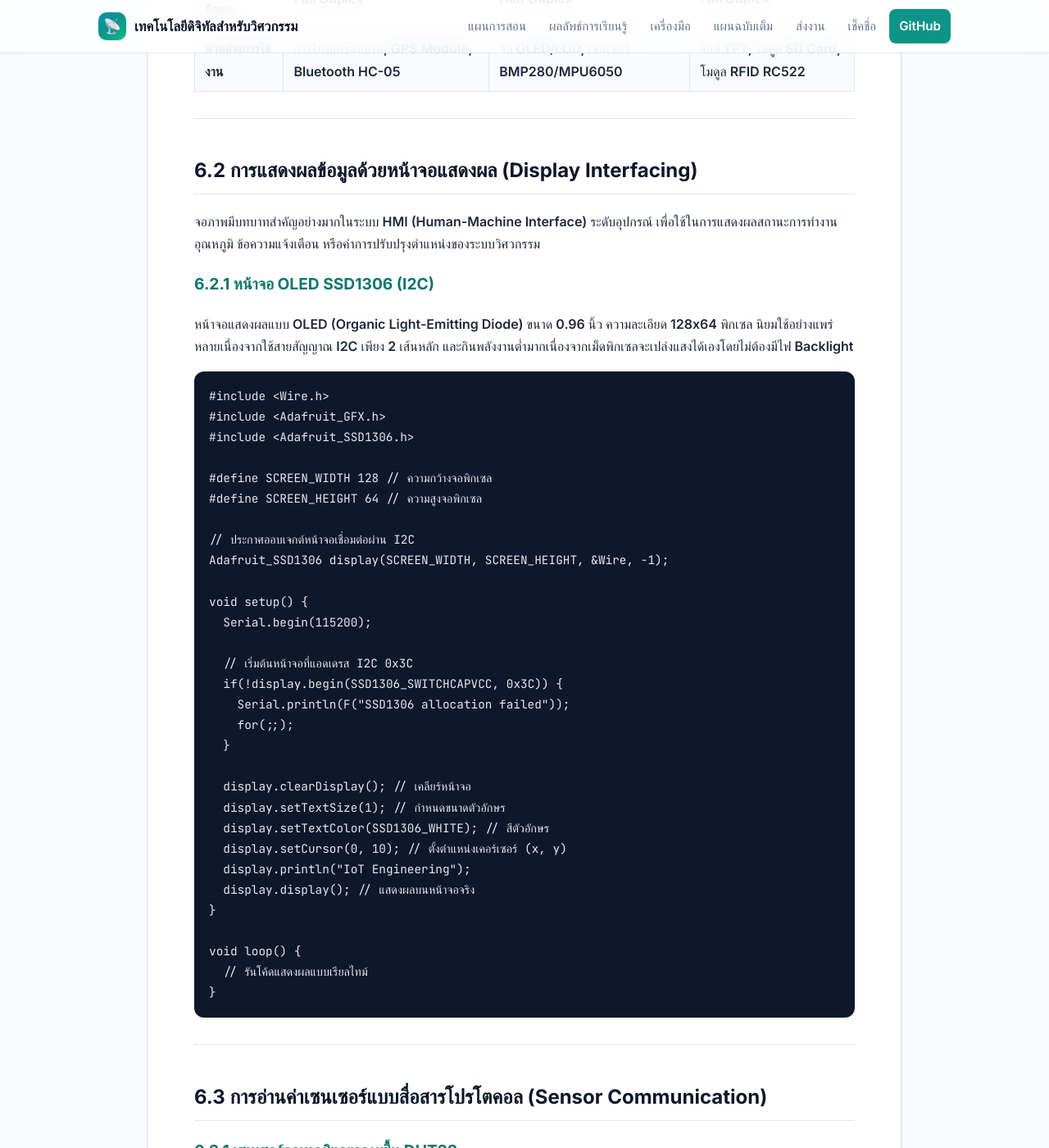
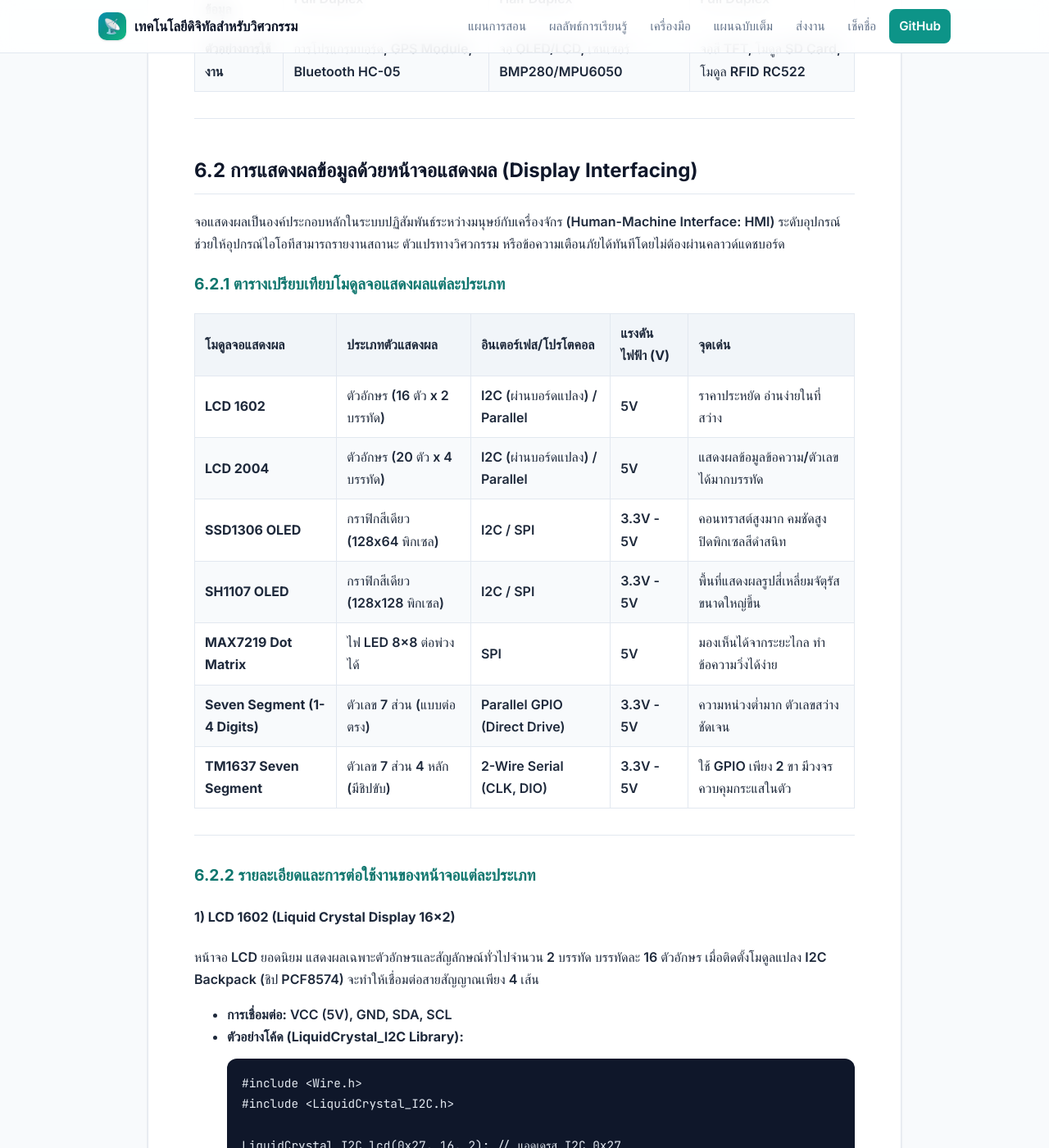
Before and after one commit to alfaXphoori/TechEngineering, a Jekyll site: the page built from chapters/ch06-display-sensors/README.md, in a window 1280 px wide and 1400 px high, scrolled down 1185 px. Shown: the whole window at 82% size. Built offline with Jekyll 4.4.1, drawn with Linux system fonts in a browser that asks for light colours; some web fonts are replaced; our own code applies the rules of GitHub Pages for plain Markdown files; some of the changed text lies outside the part shown.

Commit message:
Add detailed guides and comparison for LCD, OLED, Dot Matrix, and Seven Segment displays in Chapter 6

````diff
--- a/chapters/ch06-display-sensors/README.md
+++ b/chapters/ch06-display-sensors/README.md
@@ -1,5 +1,5 @@
 # Chapter 6: การแสดงผลและการอ่านค่าเซนเซอร์ด้วยโปรโตคอลสื่อสาร
-## Display & Sensor Interfacing (I2C, SPI, UART, OLED, LCD, DHT22, BMP280)
+## Display & Sensor Interfacing (I2C, SPI, UART, OLED, LCD, Dot Matrix, Seven Segment, DHT22, BMP280)
 
 ---
 
@@ -22,43 +22,192 @@
 
 ## 6.2 การแสดงผลข้อมูลด้วยหน้าจอแสดงผล (Display Interfacing)
 
-จอภาพมีบทบาทสำคัญอย่างมากในระบบ HMI (Human-Machine Interface) ระดับอุปกรณ์ เพื่อใช้ในการแสดงผลสถานะการทำงาน อุณหภูมิ ข้อความแจ้งเตือน หรือค่าการปรับปรุงตำแหน่งของระบบวิศวกรรม
+จอแสดงผลเป็นองค์ประกอบหลักในระบบปฏิสัมพันธ์ระหว่างมนุษย์กับเครื่องจักร (Human-Machine Interface: HMI) ระดับอุปกรณ์ ช่วยให้อุปกรณ์ไอโอทีสามารถรายงานสถานะ ตัวแปรทางวิศวกรรม หรือข้อความเตือนภัยได้ทันทีโดยไม่ต้องผ่านคลาวด์แดชบอร์ด
 
-### 6.2.1 หน้าจอ OLED SSD1306 (I2C)
-หน้าจอแสดงผลแบบ OLED (Organic Light-Emitting Diode) ขนาด 0.96 นิ้ว ความละเอียด 128x64 พิกเซล นิยมใช้อย่างแพร่หลายเนื่องจากใช้สายสัญญาณ I2C เพียง 2 เส้นหลัก และกินพลังงานต่ำมากเนื่องจากเม็ดพิกเซลจะเปล่งแสงได้เองโดยไม่ต้องมีไฟ Backlight
+### 6.2.1 ตารางเปรียบเทียบโมดูลจอแสดงผลแต่ละประเภท
 
-```cpp
-#include <Wire.h>
-#include <Adafruit_GFX.h>
-#include <Adafruit_SSD1306.h>
+| โมดูลจอแสดงผล | ประเภทตัวแสดงผล | อินเตอร์เฟส/โปรโตคอล | แรงดันไฟฟ้า (V) | จุดเด่น |
+| :--- | :--- | :--- | :--- | :--- |
+| **LCD 1602** | ตัวอักษร (16 ตัว x 2 บรรทัด) | I2C (ผ่านบอร์ดแปลง) / Parallel | 5V | ราคาประหยัด อ่านง่ายในที่สว่าง |
+| **LCD 2004** | ตัวอักษร (20 ตัว x 4 บรรทัด) | I2C (ผ่านบอร์ดแปลง) / Parallel | 5V | แสดงผลข้อมูลข้อความ/ตัวเลขได้มากบรรทัด |
+| **SSD1306 OLED** | กราฟิกสีเดียว (128x64 พิกเซล) | I2C / SPI | 3.3V - 5V | คอนทราสต์สูงมาก คมชัดสูง ปิดพิกเซลสีดำสนิท |
+| **SH1107 OLED** | กราฟิกสีเดียว (128x128 พิกเซล) | I2C / SPI | 3.3V - 5V | พื้นที่แสดงผลรูปสี่เหลี่ยมจัตุรัสขนาดใหญ่ขึ้น |
+| **MAX7219 Dot Matrix** | ไฟ LED 8x8 ต่อพ่วงได้ | SPI | 5V | มองเห็นได้จากระยะไกล ทำข้อความวิ่งได้ง่าย |
+| **Seven Segment (1-4 Digits)** | ตัวเลข 7 ส่วน (แบบต่อตรง) | Parallel GPIO (Direct Drive) | 3.3V - 5V | ความหน่วงต่ำมาก ตัวเลขสว่างชัดเจน |
+| **TM1637 Seven Segment** | ตัวเลข 7 ส่วน 4 หลัก (มีชิปขับ) | 2-Wire Serial (CLK, DIO) | 3.3V - 5V | ใช้ GPIO เพียง 2 ขา มีวงจรควบคุมกระแสในตัว |
 
-#define SCREEN_WIDTH 128 // ความกว้างจอพิกเซล
-#define SCREEN_HEIGHT 64 // ความสูงจอพิกเซล
+---
 
-// ประกาศออบเจกต์หน้าจอเชื่อมต่อผ่าน I2C
-Adafruit_SSD1306 display(SCREEN_WIDTH, SCREEN_HEIGHT, &Wire, -1);
+### 6.2.2 รายละเอียดและการต่อใช้งานของหน้าจอแต่ละประเภท
 
-void setup() {
-  Serial.begin(115200);
+#### 1) LCD 1602 (Liquid Crystal Display 16x2)
+หน้าจอ LCD ยอดนิยม แสดงผลเฉพาะตัวอักษรและสัญลักษณ์ทั่วไปจำนวน 2 บรรทัด บรรทัดละ 16 ตัวอักษร เมื่อติดตั้งโมดูลแปลง I2C Backpack (ชิป PCF8574) จะทำให้เชื่อมต่อสายสัญญาณเพียง 4 เส้น
+*   **การเชื่อมต่อ:** VCC (5V), GND, SDA, SCL
+*   **ตัวอย่างโค้ด (LiquidCrystal_I2C Library):**
+    ```cpp
+    #include <Wire.h>
+    #include <LiquidCrystal_I2C.h>
 
-  // เริ่มต้นหน้าจอที่แอดเดรส I2C 0x3C
-  if(!display.begin(SSD1306_SWITCHCAPVCC, 0x3C)) {
-    Serial.println(F("SSD1306 allocation failed"));
-    for(;;);
-  }
+    LiquidCrystal_I2C lcd(0x27, 16, 2); // แอดเดรส I2C 0x27
 
-  display.clearDisplay(); // เคลียร์หน้าจอ
-  display.setTextSize(1); // กำหนดขนาดตัวอักษร
-  display.setTextColor(SSD1306_WHITE); // สีตัวอักษร
-  display.setCursor(0, 10); // ตั้งตำแหน่งเคอร์เซอร์ (x, y)
-  display.println("IoT Engineering");
-  display.display(); // แสดงผลบนหน้าจอจริง
-}
+    void setup() {
+      lcd.init();
+      lcd.backlight();
+      lcd.setCursor(0, 0);
+      lcd.print("IoT Engineering");
+      lcd.setCursor(0, 1);
+      lcd.print("Temp: 25.4 C");
+    }
+    void loop() {}
+    ```
 
-void loop() {
-  // รันโค้ดแสดงผลแบบเรียลไทม์
-}
-```
+#### 2) LCD 2004 (Liquid Crystal Display 20x4)
+หน้าจอ LCD ขนาดใหญ่ขึ้น แสดงผลได้ 4 บรรทัด บรรทัดละ 20 ตัวอักษร เหมาะสำหรับการมอนิเตอร์ตัวแปรวิศวกรรมหลายตัวพร้อมกัน เช่น การแสดงค่าเซนเซอร์อุณหภูมิ ความชื้น ความดัน และสถานะโหลดไปพร้อมกัน
+*   **การเชื่อมต่อ:** VCC (5V), GND, SDA, SCL
+*   **ตัวอย่างโค้ด (LiquidCrystal_I2C Library):**
+    ```cpp
+    #include <Wire.h>
+    #include <LiquidCrystal_I2C.h>
+
+    LiquidCrystal_I2C lcd(0x27, 20, 4); // แอดเดรส I2C 0x27 ขนาด 20x4
+
+    void setup() {
+      lcd.init();
+      lcd.backlight();
+      lcd.setCursor(0, 0);
+      lcd.print("BOILER MONITOR SYSTEM");
+      lcd.setCursor(0, 1);
+      lcd.print("Temp: 28.5 C");
+      lcd.setCursor(0, 2);
+      lcd.print("Pres: 1.01 atm");
+      lcd.setCursor(0, 3);
+      lcd.print("Pump Status: RUNNING");
+    }
+    void loop() {}
+    ```
+
+#### 3) SSD1306 OLED (Monochrome 128x64 OLED)
+จอภาพเทคโนโลยี OLED แสดงผลกราฟิกและอักษรสีเดียวขนาด 0.96 นิ้ว มีความละเอียด 128x64 พิกเซล เปล่งแสงได้เองโดยไม่ต้องมีไฟหลัง (Backlight) คอนทราสต์สูงและประหยัดพลังงาน
+*   **การเชื่อมต่อ:** VCC (3.3V/5V), GND, SDA, SCL
+*   **ตัวอย่างโค้ด (Adafruit SSD1306 Library):**
+    ```cpp
+    #include <Wire.h>
+    #include <Adafruit_GFX.h>
+    #include <Adafruit_SSD1306.h>
+
+    #define SCREEN_WIDTH 128
+    #define SCREEN_HEIGHT 64
+    Adafruit_SSD1306 display(SCREEN_WIDTH, SCREEN_HEIGHT, &Wire, -1);
+
+    void setup() {
+      display.begin(SSD1306_SWITCHCAPVCC, 0x3C); // แอดเดรส I2C 0x3C
+      display.clearDisplay();
+      display.setTextSize(1);
+      display.setTextColor(SSD1306_WHITE);
+      display.setCursor(0, 10);
+      display.println("SSD1306 OLED 128x64");
+      display.display();
+    }
+    void loop() {}
+    ```
+
+#### 4) SH1107 OLED (Monochrome 128x128 OLED)
+หน้าจอ OLED ที่ใช้ตัวชิปขับคุมรุ่น SH1107 ให้ความละเอียดสูงในระดับสี่เหลี่ยมจัตุรัส 128x128 พิกเซล ช่วยเพิ่มเนื้อหาพื้นที่แสดงผลเชิงกราฟิก เส้นกราฟวิเคราะห์แนวโน้ม หรือไอคอนเมนูสั่งงาน
+*   **การเชื่อมต่อ:** VCC (3.3V/5V), GND, SDA, SCL
+*   **ตัวอย่างโค้ด (Adafruit SH110X Library):**
+    ```cpp
+    #include <Wire.h>
+    #include <Adafruit_GFX.h>
+    #include <Adafruit_SH110X.h>
+
+    #define SCREEN_WIDTH 128
+    #define SCREEN_HEIGHT 128
+    Adafruit_SH1107 display = Adafruit_SH1107(SCREEN_WIDTH, SCREEN_HEIGHT, &Wire, -1);
+
+    void setup() {
+      display.begin(0x3C, true); // แอดเดรส I2C 0x3C
+      display.clearDisplay();
+      display.setTextSize(1);
+      display.setTextColor(SH110X_WHITE);
+      display.setCursor(0, 10);
+      display.println("SH1107 OLED 128x128");
+      display.display();
+    }
+    void loop() {}
+    ```
+
+#### 5) MAX7219 LED Dot Matrix
+โมดูลแสดงผลแบบจุดต่อพ่วงไฟ LED ขนาด 8x8 จุด ควบคุมผ่านชิปขับ MAX7219 โดยส่งข้อมูลทางโปรโตคอล SPI ใช้สำหรับการแสดงผลข้อความ ตัวเลข หรือกราฟิกขนาดใหญ่มองเห็นระยะไกล สามารถนำมาเชื่อมต่ออนุกรม (Cascade/Daisy-chain) ร่วมกันหลายโมดูลได้
+*   **การเชื่อมต่อ:** VCC (5V), GND, DIN (Data Input), CS (Chip Select), CLK (Clock Input)
+*   **ตัวอย่างโค้ด (LedControl Library):**
+    ```cpp
+    #include "LedControl.h"
+
+    // พิน DIN->12, CLK->11, CS->10, จำนวน 1 โมดูล
+    LedControl lc = LedControl(12, 11, 10, 1);
+
+    void setup() {
+      lc.shutdown(0, false);       // เปิดการทำงานโมดูลที่ 0
+      lc.setIntensity(0, 8);       // กำหนดความสว่าง (0-15)
+      lc.clearDisplay(0);          // เคลียร์จอภาพ
+
+      // แสดงอักษร 'E' บน Dot Matrix
+      byte charE[8] = {0xFF,0x80,0x80,0xF8,0x80,0x80,0xFF,0x00};
+      for(int i=0; i<8; i++) {
+        lc.setRow(0, i, charE[i]);
+      }
+    }
+    void loop() {}
+    ```
+
+#### 6) Seven Segment Display (ต่อตรง 1 - 4 หลัก)
+อุปกรณ์แสดงผลตัวเลข 7 ส่วนดั้งเดิม ใช้การเปิด-ปิดหลอดไฟ LED แต่ละส่วน (a ถึง g และจุด dp) หากมีหลายหลัก (เช่น 4 หลัก) จะต้องทำการสแกนสลับหลักอย่างรวดเร็ว (Multiplexing) เพื่อคงแสงที่มองเห็นด้วยตาเปล่าโดยประหยัดการเชื่อมต่อ GPIO
+*   **การเชื่อมต่อ:** ต่อเข้ากับ GPIO ของ MCU โดยตรงผ่านตัวต้านทานจำกัดกระแส (ปกติใช้สาย 8 ถึง 12 เส้น)
+*   **ตัวอย่างโค้ด (SevSeg Library สำหรับแสดงเลข 4 หลัก):**
+    ```cpp
+    #include "SevSeg.h"
+    SevSeg sevseg;
+
+    void setup() {
+      byte numDigits = 4;
+      byte digitPins[] = {2, 3, 4, 5};             // พินควบคุมแต่ละหลัก
+      byte segmentPins[] = {6, 7, 8, 9, 10, 11, 12, 13}; // พิน a,b,c,d,e,f,g,dp
+
+      sevseg.begin(COMMON_ANODE, numDigits, digitPins, segmentPins);
+      sevseg.setBrightness(90);
+    }
+
+    void loop() {
+      sevseg.setNumber(2026, 0); // แสดงตัวเลข 2026
+      sevseg.refreshDisplay();   // ต้องเรียกทำงานลูปแสดงผลอย่างต่อเนื่อง
+    }
+    ```
+
+#### 7) TM1637 Seven Segment Display
+โมดูลตัวแสดงเลข 7 ส่วน 4 หลัก สำเร็จรูปที่ติดตั้งชิปขับไดรเวอร์ TM1637 ช่วยลดพอร์ตเชื่อมต่อ GPIO เหลือเพียงสายส่งสัญญาณข้อมูล 2 เส้น มีวงจรควบคุมความสว่างและสลับเฟรมให้เสร็จสรรพ
+*   **การเชื่อมต่อ:** VCC (3.3V/5V), GND, CLK, DIO
+*   **ตัวอย่างโค้ด (TM1637Display Library):**
+    ```cpp
+    #include <TM1637Display.h>
+
+    #define CLK 2
+    #define DIO 3
+    TM1637Display display(CLK, DIO);
+
+    void setup() {
+      display.setBrightness(0x0f); // ความสว่างสูงสุด
+
+      // แสดงผลคำว่า "PLAY" ผ่านเซกเมนต์
+      uint8_t play[] = {
+        0x73, // P
+        0x38, // L
+        0x77, // A
+        0x6e  // Y
+      };
+      display.setSegments(play);
+    }
+    void loop() {}
+    ```
 
 ---
 
````
Also changed, not shown: chapters/summary.md (+6 -2 lines), weekly-lesson-plan.md (+1 -1 lines).
